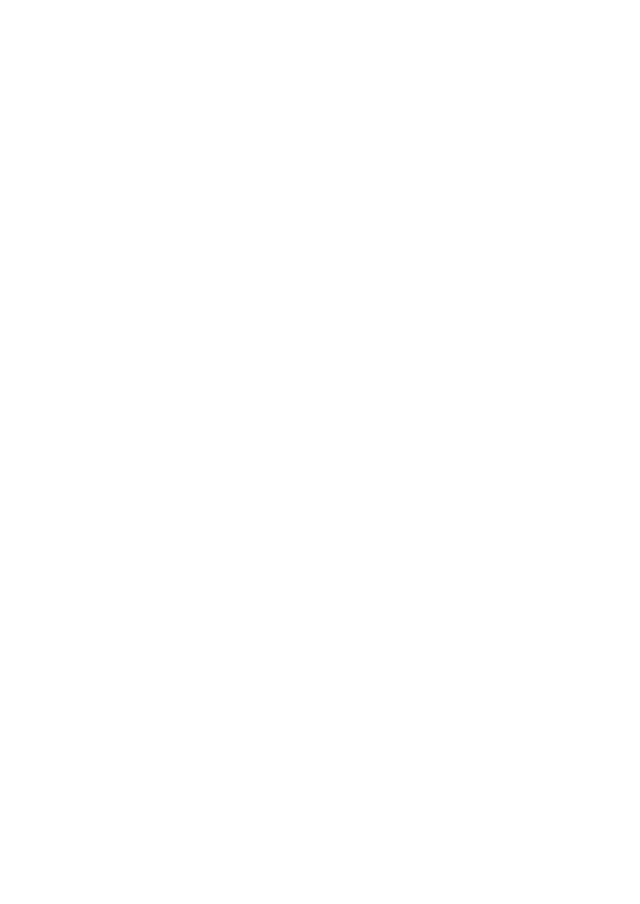
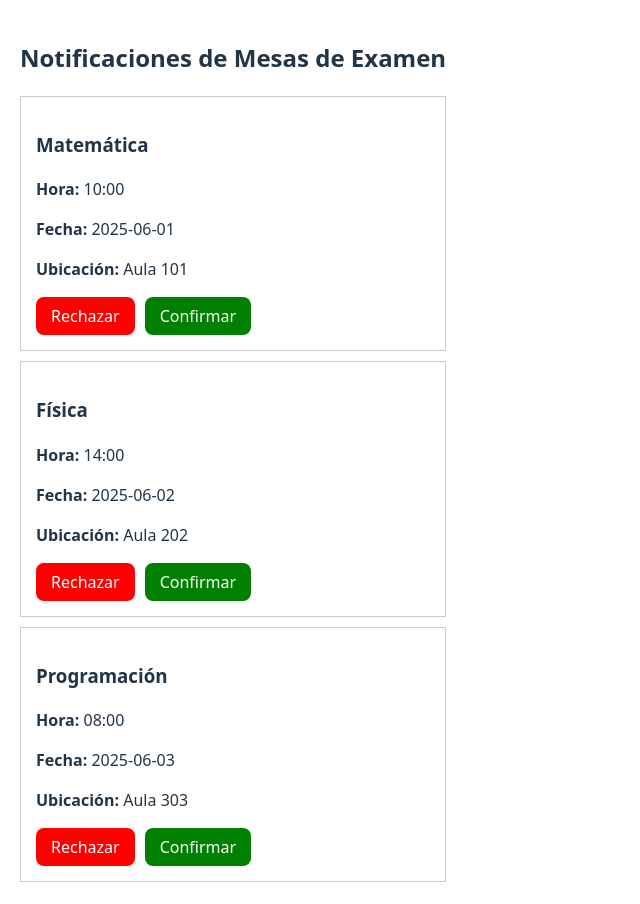
Before and after one commit to Candecano/API-Mesa-de-examen, a React (Vite) app in the folder frontend/: page /examenes in a window 1280 px wide. Before the commit this address led to /. Shown: the top 904 px of the page, without its empty margins (0-640 px from the left). Before the commit the page ends 800 px from the top, so only its background shows below. Built offline with nearby package versions, Linux system fonts and the light colour scheme; sample sign-in values are in the browser's storage.

Commit message:
pagina inicial con inicio de sesión

```diff
--- a/frontend/src/pages/ExamNotificationsPage.tsx
+++ b/frontend/src/pages/ExamNotificationsPage.tsx
@@ -1,72 +1,64 @@
 import React, { useState, useEffect } from 'react';
 import ExamNotificationCard from '../componentes/ExamNotificationCard';
-import { useNavigate } from 'react-router-dom';
-import useAuth from '../hooks/useAuth';
-import ProfilePage from '../componentes/Auth/ProfilePage';
 
 interface ExamNotification {
+  id: string;
   materia: string;
+  fecha: string;
   hora: string;
-  fecha: string;
   ubicacion: string;
-  id: string;
 }
 
 const ExamNotificationsPage: React.FC = () => {
-  console.log('¡ExamNotificationsPage se ha renderizado!');
-  const [notifications, setNotifications] = useState<ExamNotification[]>([]);
-  const navigate = useNavigate();
-  const { isAuthenticated, username } = useAuth();
+  const [notificaciones, setNotificaciones] = useState<ExamNotification[]>([]);
 
   useEffect(() => {
-  console.log('isAuthenticated en ExamNotificationsPage:', isAuthenticated);
-  if (!isAuthenticated) {
-    navigate('/');
-  } else {
-      // Aquí iría la lógica para obtener las notificaciones del backend
     // Simulación de datos
-      setNotifications([
-        { id: '1', materia: 'Matemáticas I', hora: '10:00', fecha: '2025-06-15', ubicacion: 'Aula Magna' },
-        { id: '2', materia: 'Física II', hora: '14:30', fecha: '2025-06-18', ubicacion: 'Laboratorio 1' },
-        { id: '3', materia: 'Química General', hora: '09:00', fecha: '2025-06-22', ubicacion: 'Aula 102' },
-      ]);
-    }
-  }, [isAuthenticated, navigate]);
+    const datos = [
+      {
+        id: '1',
+        materia: 'Matemática',
+        fecha: '2025-06-01',
+        hora: '10:00',
+        ubicacion: 'Aula 101',
+      },
+      {
+        id: '2',
+        materia: 'Física',
+        fecha: '2025-06-02',
+        hora: '14:00',
+        ubicacion: 'Aula 202',
+      },
+      {
+        id: '3',
+        materia: 'Programación',
+        fecha: '2025-06-03',
+        hora: '08:00',
+        ubicacion: 'Aula 303',
+      },
+    ];
+    setNotificaciones(datos);
+  }, []);
 
   const handleConfirm = (id: string) => {
-    console.log(`Examen con ID ${id} confirmado`);
-    // Aquí iría la lógica para enviar la confirmación al backend
-    // Actualizar la lista localmente (opcional)
-    setNotifications(notifications.filter(n => n.id !== id));
+    alert(`Confirmaste la mesa con ID ${id}`);
   };
 
   const handleReject = (id: string) => {
-    console.log(`Examen con ID ${id} rechazado`);
-    // Aquí iría la lógica para enviar el rechazo al backend
-    // Actualizar la lista localmente (opcional)
-    setNotifications(notifications.filter(n => n.id !== id));
+    alert(`Rechazaste la mesa con ID ${id}`);
   };
 
-  if (!isAuthenticated) {
-    return null; // O un mensaje de carga si prefieres
-  }
-
   return (
-    <div>
-      <ProfilePage username={username} />
-      <h2>Notificaciones de Mesas de Examen Final</h2>
-      {notifications.length > 0 ? (
-        notifications.map((notification) => (
+    <div style={{ padding: '20px' }}>
+      <h2>Notificaciones de Mesas de Examen</h2>
+      {notificaciones.map((n) => (
         <ExamNotificationCard
-            key={notification.id}
-            notification={notification}
+          key={n.id}
+          notification={n}
           onConfirm={handleConfirm}
           onReject={handleReject}
         />
-        ))
-      ) : (
-        <p>No hay notificaciones de mesas de examen.</p>
-      )}
+      ))}
     </div>
   );
 };
```
Lines whose indentation alone changed are shown as unchanged.
